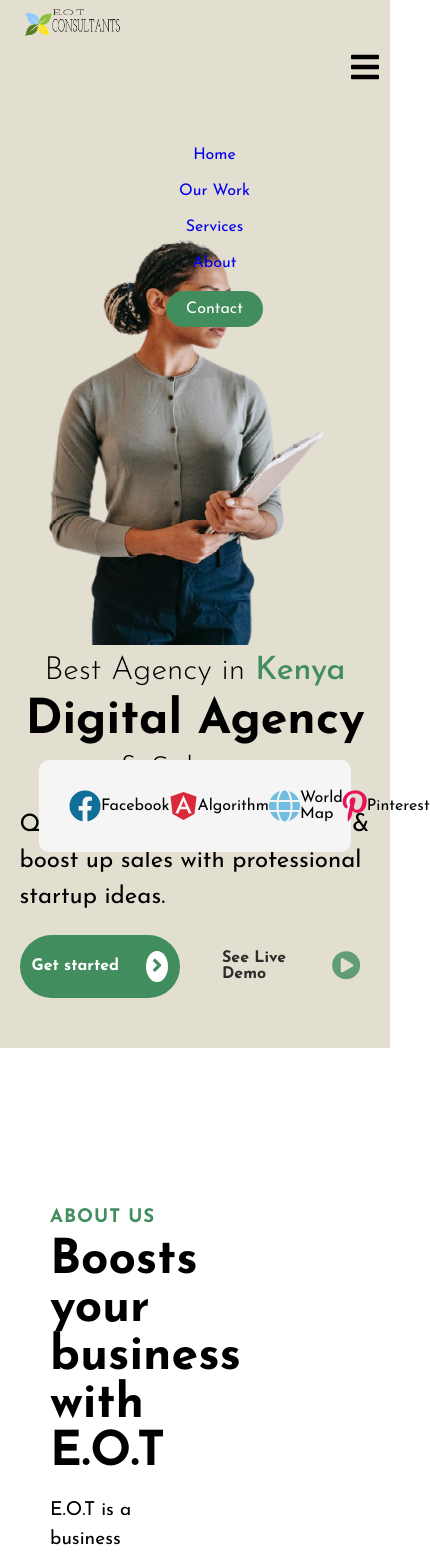
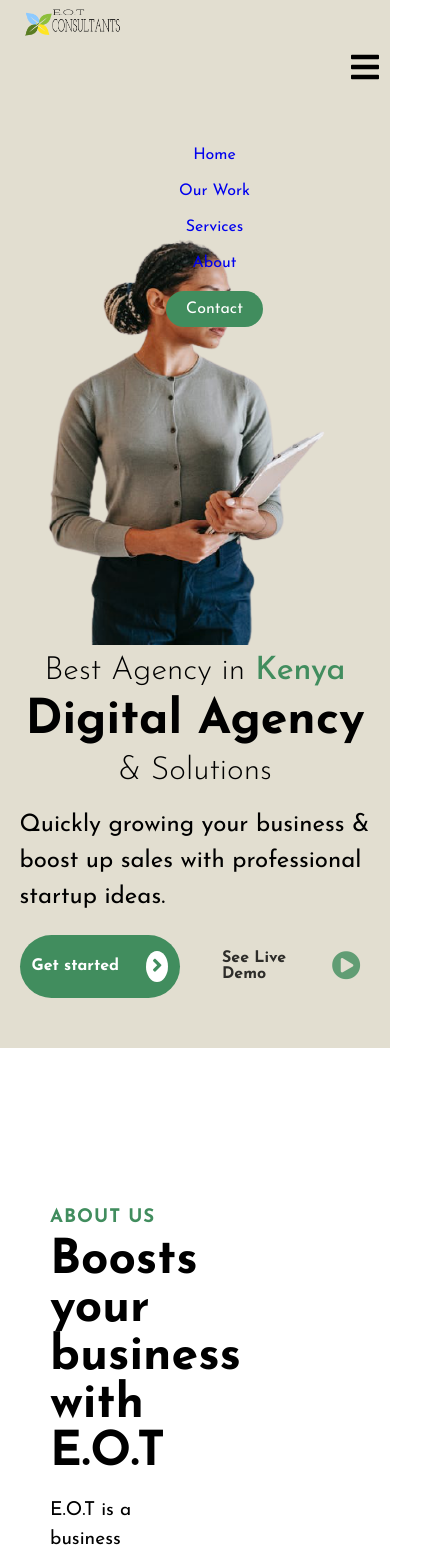
Before and after one commit to Trend20/ConsultancyLanding-Page, a React (Create React App) app: page / in a window 390 px wide. Shown: the top 1555 px of the page, 430 px wide, since content can reach past the window. Built offline with nearby package versions, Linux system fonts and the light colour scheme.

Commit message:
making the banner section  responsive

```diff
--- a/src/components/Banner/Banner.css
+++ b/src/components/Banner/Banner.css
@@ -35,3 +35,47 @@
     color: rgb(231, 20, 90);
     font-size: 2rem;
 }
+
+
+
+@media screen and (max-width:480px){
+    .banner{
+        display: flex;
+        width: 100%;
+        justify-content: center;
+        align-items: center;
+        background: rgb(245, 245, 245);
+        position: absolute;
+        justify-content: space-between;
+        align-items: center;
+        padding: 20px;
+        top: 310%;
+        left: 0%;
+        border: none;
+        border-radius: 10px;
+    }
+
+    .icons{
+        display: flex;
+        align-items: center;
+        cursor: pointer;
+    }
+
+    #facebook i{
+        color: rgb(16, 110, 153);
+        font-size: 2rem;
+    }
+
+    #algorithm i{
+        color: rgb(218, 42, 57);
+        font-size: 2rem;
+    }
+    #map i{
+        color: rgb(113, 188, 223);
+        font-size: 2rem;
+    }
+    #pinterest i{
+        color: rgb(231, 20, 90);
+        font-size: 2rem;
+    }
+}
```
